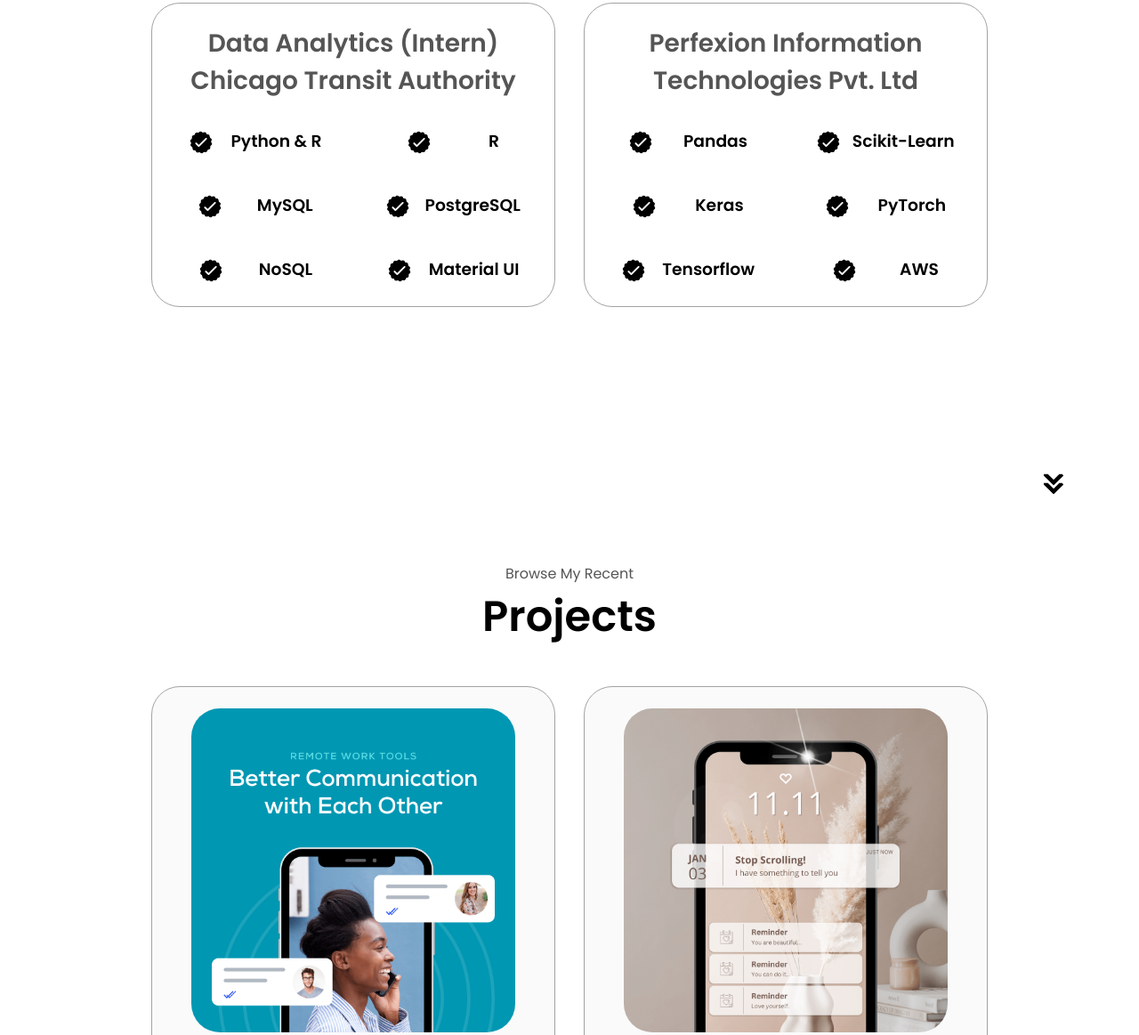
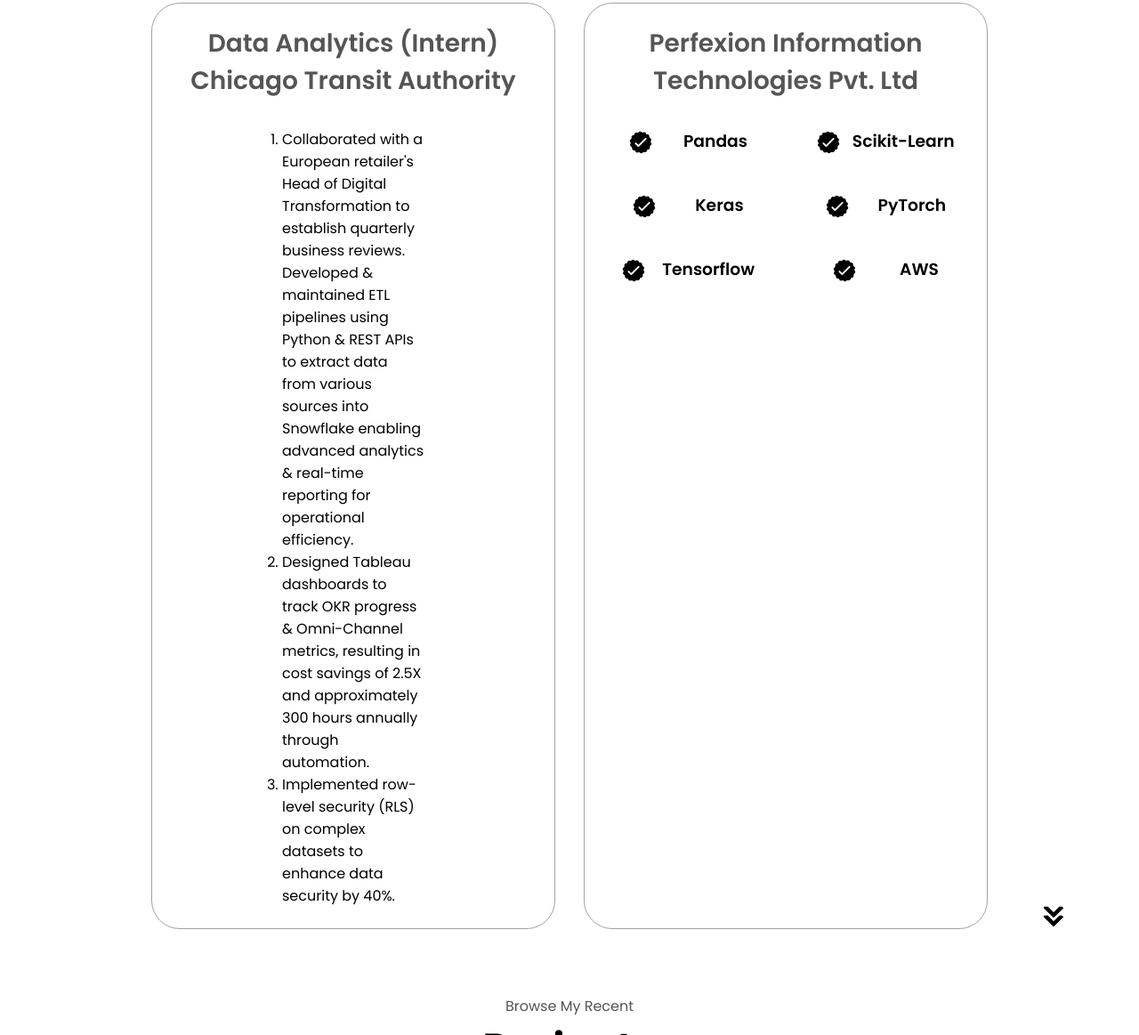
Before and after one commit to jabhij/ajaiswal, a plain HTML site: page index.html in a window 1280 px wide. Shown: the part 1832-2995 px from the top of the page at 89% size. Drawn offline with Linux system fonts and the light colour scheme.

```diff
--- a/index.html
+++ b/index.html
@@ -141,63 +141,15 @@
             <h3 class="experience-sub-title">Data Analytics (Intern) <br/> Chicago Transit Authority</h3>
             <div class="article-container">
               <article>
-                <img
-                  src="./assets/checkmark.png"
-                  alt="Experience icon"
-                  class="icon"
-                />
                 <div>
-                  <h3>Python & R</h3>
-                </div>
-              </article>
-              <article>
-                <img
-                  src="./assets/checkmark.png"
-                  alt="Experience icon"
-                  class="icon"
-                />
-                <div>
-                  <h3>R</h3>
-                </div>
-              </article>
-              <article>
-                <img
-                  src="./assets/checkmark.png"
-                  alt="Experience icon"
-                  class="icon"
-                />
-                <div>
-                  <h3>MySQL     </h3>
-                </div>
-              </article>
-              <article>
-                <img
-                  src="./assets/checkmark.png"
-                  alt="Experience icon"
-                  class="icon"
-                />
-                <div>
-                  <h3>PostgreSQL</h3>
-                </div>
-              </article>
-              <article>
-                <img
-                  src="./assets/checkmark.png"
-                  alt="Experience icon"
-                  class="icon"
-                />
-                <div>
-                  <h3>NoSQL     </h3>
-                </div>
-              </article>
-              <article>
-                <img
-                  src="./assets/checkmark.png"
-                  alt="Experience icon"
-                  class="icon"
-                />
-                <div>
-                  <h3>Material UI</h3>
+                  <ol>
+                    <li>Collaborated with a European retailer's Head of Digital Transformation to establish quarterly business
+                      reviews. Developed & maintained ETL pipelines using Python & REST APIs to extract data from various sources
+                      into Snowflake enabling advanced analytics & real-time reporting for operational efficiency.</li>
+                    <li>Designed Tableau dashboards to track OKR progress & Omni-Channel metrics, resulting in cost savings of 2.5X
+                      and approximately 300 hours annually through automation.</li>
+                    <li>Implemented row-level security (RLS) on complex datasets to enhance data security by 40%.</li>
+                </ol>
                 </div>
               </article>
             </div>
```
Also changed, not shown: 3 other files.
